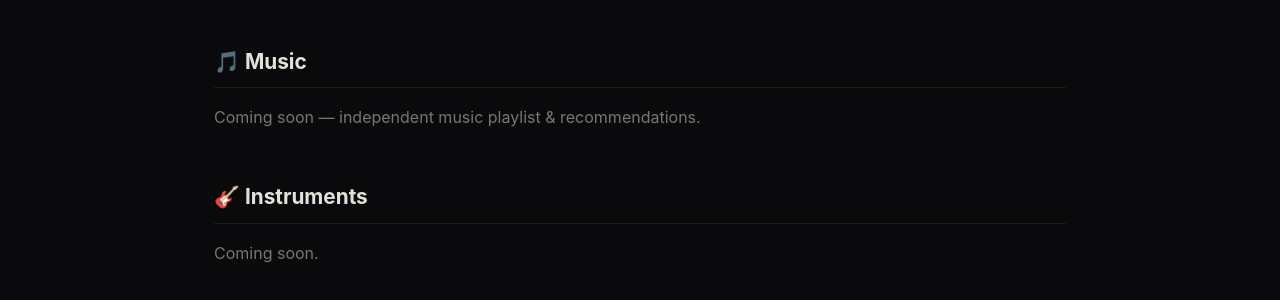
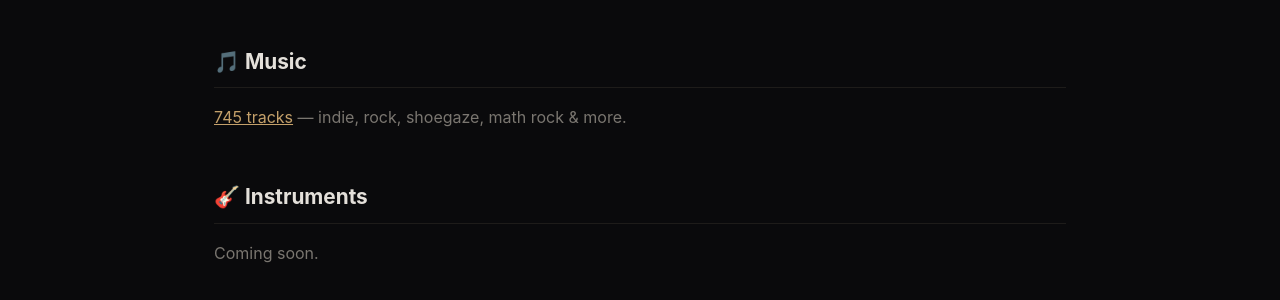
Before and after one commit to edzee3000/edzee3000.github.io, a Jekyll site: the page built from _pages/hobby.html, in a window 1280 px wide and 900 px high. Shown: the part 453-753 px from the top of the window. Built offline with Jekyll 4.4.1, drawn with Linux system fonts in a browser that asks for light colours.

Commit message:
Hobby Music 栏目链接到 /music/ 745 首歌单
Co-Authored-By: Claude <noreply@anthropic.com>

```diff
--- a/_pages/hobby.html
+++ b/_pages/hobby.html
@@ -66,8 +66,8 @@ body {
 
 <div class="content">
   <div class="section">
-    <h2>🎵 Music</h2>
-    <p>Coming soon — independent music playlist &amp; recommendations.</p>
+    <h2>🎵 <a href="/music/" style="color:inherit;text-decoration:none;">Music</a></h2>
+    <p><a href="/music/" style="color:var(--accent);">745 tracks</a> — indie, rock, shoegaze, math rock &amp; more.</p>
   </div>
   <div class="section">
     <h2>🎸 Instruments</h2>
```
